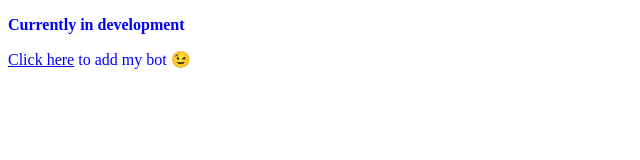
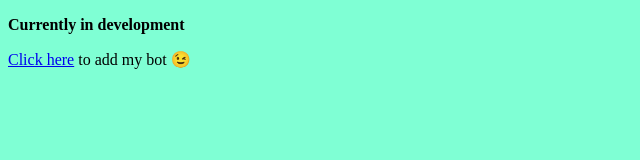
Before and after one commit to pizzuhh/pizzuhh.github.io, a plain HTML site: page index.html in a window 1280 px wide. Shown: the whole page, without its empty margins (0-640 px from the left). Drawn offline with Linux system fonts and the light colour scheme.

Commit message:
pre-major(0.01)

```diff
--- a/css/css1.css
+++ b/css/css1.css
@@ -1,3 +1,4 @@
 body{
-    color:blue;
+    background-color: aquamarine;
+    color: black;
 }
```
